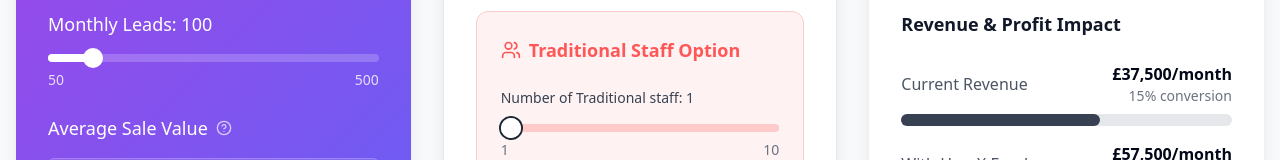
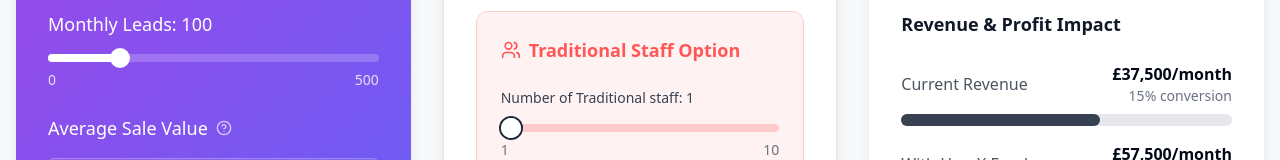
Before and after one commit to kur0s4ki/humX, a React (Vite) app: page / in a window 1280 px wide. Shown: the part 348-508 px from the top of the page. Built offline with nearby package versions, Linux system fonts and the light colour scheme.

Commit message:
fix: adjust minimum slider value in ROICalculator from 50 to 0 for improved user experience

```diff
--- a/src/components/ROICalculator.tsx
+++ b/src/components/ROICalculator.tsx
@@ -273,13 +273,13 @@ const ROICalculator = () => {
               <Slider
                 value={[monthlyLeads]}
                 onValueChange={(value) => setMonthlyLeads(value[0])}
-                min={50}
+                min={0}
                 max={500}
                 step={10}
                 className="mb-2"
               />
               <div className="flex justify-between text-sm opacity-80">
-                <span>50</span>
+                <span>0</span>
                 <span>500</span>
               </div>
             </div>
```
